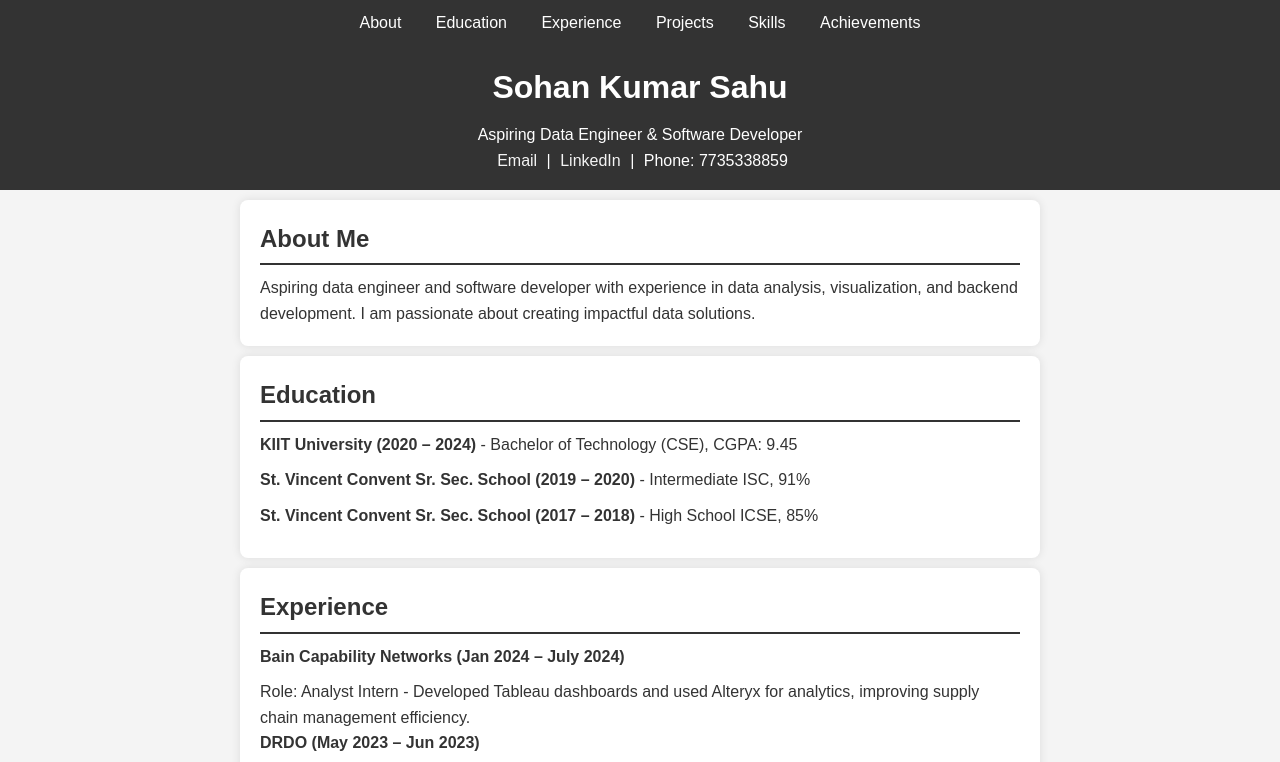
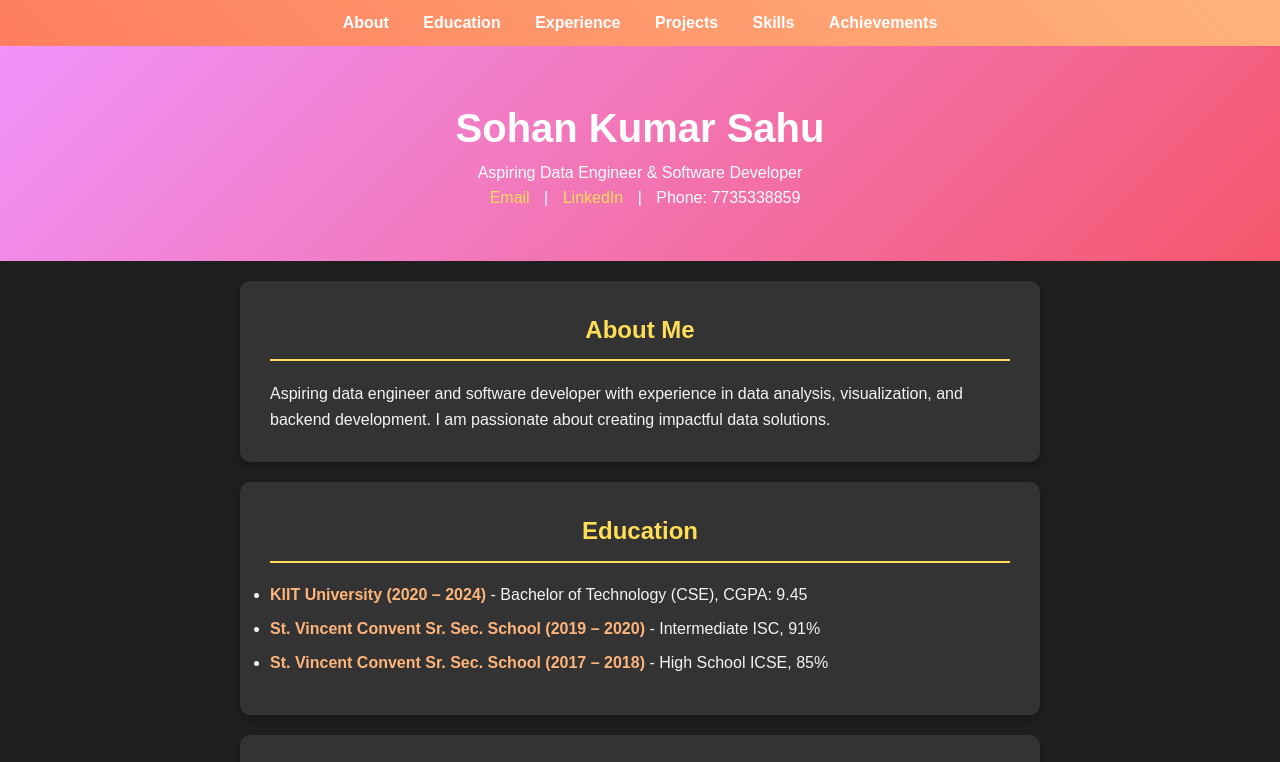
Before and after one commit to Sohanksahu/Profile, a plain HTML site: page index.html in a window 1280 px wide. Shown: the top 762 px of the page. Drawn offline with Linux system fonts and the light colour scheme.

Commit message:
Update Style.css

```diff
--- a/Style.css
+++ b/Style.css
@@ -3,24 +3,28 @@
     margin: 0;
     padding: 0;
     box-sizing: border-box;
+    scroll-behavior: smooth;
 }
 
 body {
-    font-family: Arial, sans-serif;
+    font-family: 'Arial', sans-serif;
+    background-color: #1f1f1f;
+    color: #f4f4f4;
     line-height: 1.6;
-    background-color: #f4f4f4;
-    color: #333;
 }
 
 /* Navigation Bar */
 nav {
-    background-color: #333;
-    padding: 10px;
-    text-align: center;
+    background: linear-gradient(45deg, #ff7e5f, #feb47b);
+    padding: 10px 0;
+    position: sticky;
+    top: 0;
+    z-index: 10;
 }
 
 nav ul {
     list-style-type: none;
+    text-align: center;
 }
 
 nav ul li {
@@ -31,72 +35,87 @@ nav ul li {
 nav ul li a {
     color: #fff;
     text-decoration: none;
+    font-weight: bold;
+    transition: color 0.3s;
 }
 
 nav ul li a:hover {
-    color: #ff6347;
+    color: #333;
 }
 
 /* Header */
 header {
-    background: #333;
+    background: linear-gradient(135deg, #f093fb, #f5576c);
     color: #fff;
-    padding: 1em 0;
+    padding: 50px 20px;
     text-align: center;
 }
 
 header h1 {
-    margin-bottom: 0.3em;
+    font-size: 2.5em;
+    font-weight: bold;
+}
+
+header .title {
+    font-size: 1.2em;
+    font-style: italic;
+    margin-bottom: 10px;
 }
 
 .contact-info a {
-    color: #f4f4f4;
+    color: #ffdd57;
     text-decoration: none;
-    margin: 0 5px;
+    margin: 0 10px;
 }
 
 .contact-info span {
     display: inline-block;
-    margin-left: 5px;
+    margin-left: 10px;
 }
 
 /* Sections */
 section {
-    padding: 20px;
-    margin: 10px auto;
+    padding: 30px;
+    margin: 20px auto;
     max-width: 800px;
-    background: #fff;
-    border-radius: 8px;
-    box-shadow: 0 0 10px rgba(0, 0, 0, 0.1);
+    background: #333;
+    border-radius: 10px;
+    box-shadow: 0 4px 10px rgba(0, 0, 0, 0.3);
+    transition: transform 0.3s, box-shadow 0.3s;
+}
+
+section:hover {
+    transform: scale(1.02);
+    box-shadow: 0 6px 15px rgba(0, 0, 0, 0.5);
 }
 
 section h2 {
-    color: #333;
-    border-bottom: 2px solid #333;
-    padding-bottom: 5px;
-    margin-bottom: 10px;
-}
-
-/* Lists */
-ul {
-    list-style-type: none;
-    padding: 0;
+    color: #ffdd57;
+    border-bottom: 2px solid #ffdd57;
+    padding-bottom: 10px;
+    margin-bottom: 20px;
+    text-align: center;
 }
 
 ul li {
     margin-bottom: 10px;
+    line-height: 1.5;
 }
 
 strong {
-    color: #333;
+    color: #feb47b;
 }
 
 /* Footer */
 footer {
     text-align: center;
-    padding: 1em 0;
-    background: #333;
-    color: #fff;
+    padding: 15px 0;
+    background: #222;
+    color: #ffdd57;
+}
+
+footer p {
+    margin: 0;
 }
 
 /* Responsive Design */
@@ -105,4 +124,8 @@ footer {
         display: block;
         margin: 10px 0;
     }
+
+    header h1 {
+        font-size: 2em;
+    }
 }
```
